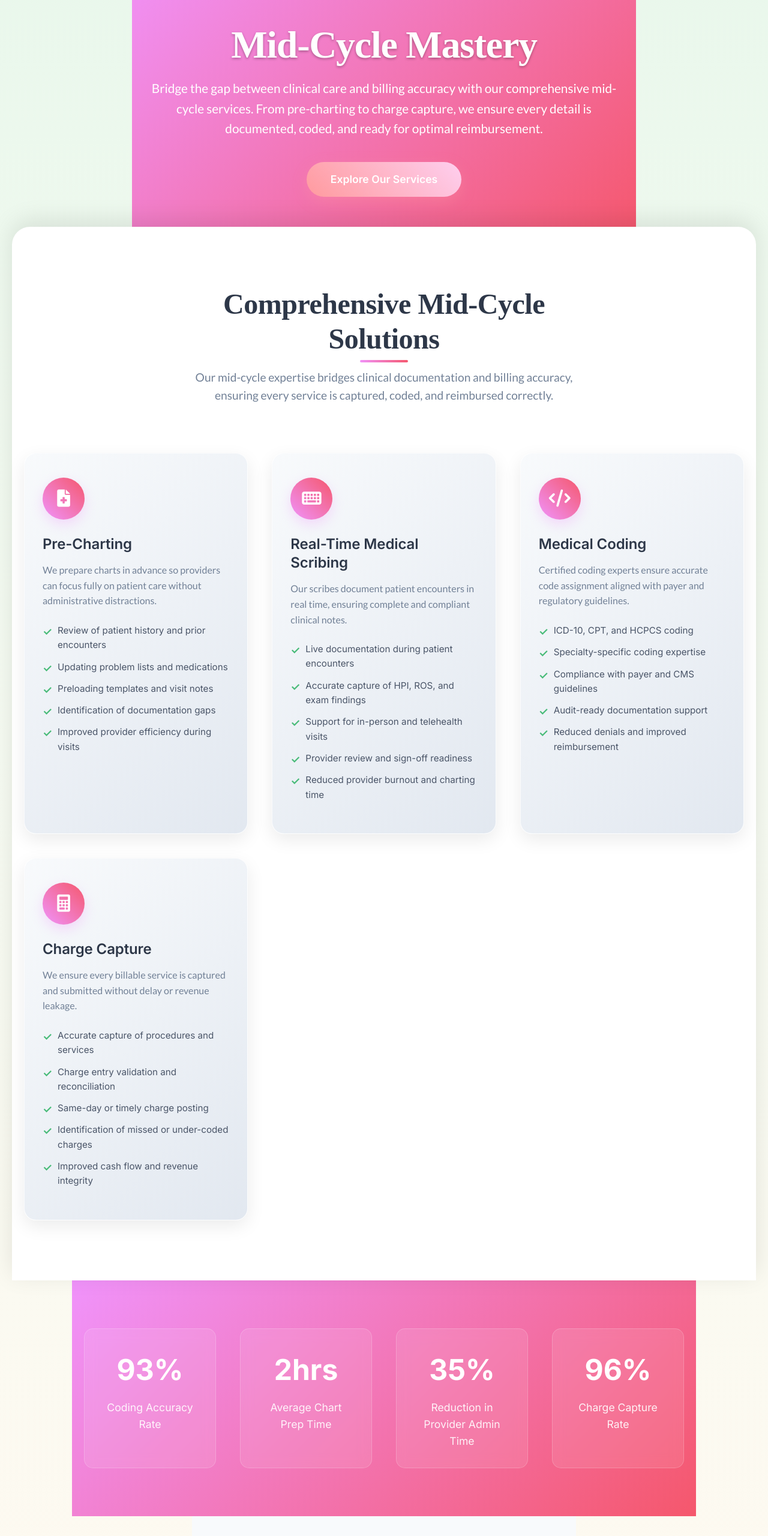
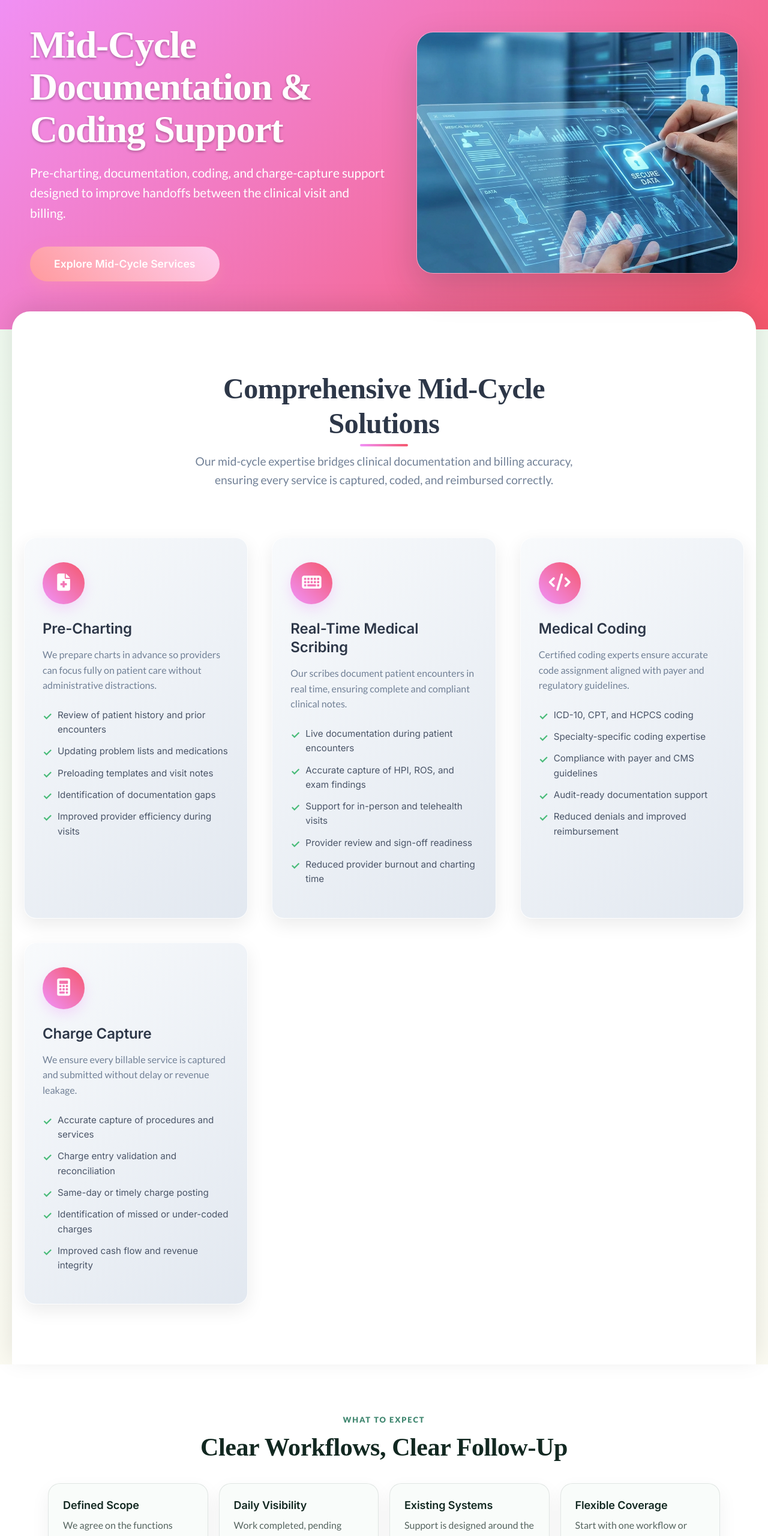
Before and after one commit to bhatt8427/thebillingtree04.github.io, a plain HTML site: page midcycle.html in a window 1280 px wide. Shown: the part 180-2740 px from the top of the page at 60% size. Drawn offline with nearby package versions, Linux system fonts and the light colour scheme.

Commit message:
Standardize midcycle service page

```diff
--- a/midcycle.html
+++ b/midcycle.html
@@ -6,6 +6,14 @@
     <title>Mid-Cycle Services | The Billing Tree</title>
     <meta name="viewport" content="width=device-width, initial-scale=1.0">
           <meta name="description" content="Mid-cycle RCM support from The Billing Tree, including documentation workflows, pre-charting, coding, charge capture, and related administrative support.">
+
+    <meta property="og:title" content="Mid-Cycle Documentation & Coding Support | The Billing Tree">
+    <meta property="og:description" content="Pre-charting, documentation, coding, and charge-capture support designed to improve handoffs between the clinical visit and billing.">
+    <meta property="og:type" content="website">
+    <meta property="og:image" content="https://www.thebilling-tree.com/public/coding-service.png">
+    <meta property="og:url" content="https://www.thebilling-tree.com/midcycle.html">
+    <meta name="twitter:card" content="summary_large_image">
+    <link rel="canonical" href="https://www.thebilling-tree.com/midcycle.html">
 <link rel="stylesheet" href="https://fonts.googleapis.com/css2?family=Inter:wght@300;400;500;600;700&display=swap">
     <link rel="stylesheet" href="https://fonts.googleapis.com/css2?family=Dancing+Script&display=swap">
 
@@ -147,12 +155,10 @@
         .hero-content {
             position: relative;
             z-index: 2;
-            max-width: 800px;
-            margin: 0 auto;
         }
 
         .hero h1 {
-            font-size: 4rem;
+            font-size: clamp(2.8rem, 5vw, 4rem);
             font-weight: 700;
             margin-bottom: 20px;
             text-shadow: 0 2px 4px rgba(0, 0, 0, 0.3);
@@ -753,14 +759,15 @@
 
         <!-- Hero Section -->
         <section class="hero">
-            <div class="hero-content">
-                <h1>Mid-Cycle Mastery</h1>
-                <p>
-                    Bridge the gap between clinical care and billing accuracy with our comprehensive
-                    mid-cycle services. From pre-charting to charge capture, we ensure every detail
-                    is documented, coded, and ready for optimal reimbursement.
-                </p>
-                <a href="#services" class="hero-cta">Explore Our Services</a>
+            <div class="service-hero-inner">
+                <div class="hero-content">
+                    <h1>Mid-Cycle Documentation & Coding Support</h1>
+                    <p>Pre-charting, documentation, coding, and charge-capture support designed to improve handoffs between the clinical visit and billing.</p>
+                    <a href="#services" class="hero-cta">Explore Mid-Cycle Services</a>
+                </div>
+                <div class="service-hero-visual">
+                    <img src="public/coding-service.png" alt="Medical coding and documentation workflow support" loading="eager" decoding="async">
+                </div>
             </div>
         </section>
 
@@ -854,23 +861,15 @@
         </section>
 
         <!-- Stats Section -->
-        <section class="stats-section">
-            <div class="stats-grid">
-                <div class="stat-item">
-                    <span class="stat-number count-up" data-target="93" data-suffix="%">0%</span>
-                    <span class="stat-label">Coding Accuracy Rate</span>
-                </div>
-                <div class="stat-item">
-                    <span class="stat-number">2hrs</span>
-                    <span class="stat-label">Average Chart Prep Time</span>
-                </div>
-                <div class="stat-item">
-                    <span class="stat-number count-up" data-target="35" data-suffix="%">0%</span>
-                    <span class="stat-label">Reduction in Provider Admin Time</span>
-                </div>
-                <div class="stat-item">
-                    <span class="stat-number count-up" data-target="96" data-suffix="%">0%</span>
-                    <span class="stat-label">Charge Capture Rate</span>
+        <section class="expect-section" aria-labelledby="midcycle-expect-title">
+            <div class="expect-inner">
+                <p class="expect-kicker">WHAT TO EXPECT</p>
+                <h2 id="midcycle-expect-title">Clear Workflows, Clear Follow-Up</h2>
+                <div class="expect-grid">
+                    <article class="expect-card"><h3>Defined Scope</h3><p>We agree on the functions your practice wants support with before work begins.</p></article>
+                    <article class="expect-card"><h3>Daily Visibility</h3><p>Work completed, pending items, and practice dependencies can be reported clearly.</p></article>
+                    <article class="expect-card"><h3>Existing Systems</h3><p>Support is designed around the EHR, billing tools, and payer processes you already use.</p></article>
+                    <article class="expect-card"><h3>Flexible Coverage</h3><p>Start with one workflow or combine front-end, mid-cycle, and back-end support as needed.</p></article>
                 </div>
             </div>
         </section>
@@ -878,13 +877,10 @@
         <!-- CTA Section -->
         <section class="cta-section">
             <div class="cta-content">
-                <h2>Ready to Streamline Your Mid-Cycle Process?</h2>
-                <p>
-                    Join leading healthcare providers who trust The Billing Tree
-                    for their mid-cycle billing and documentation needs.
-                </p>
+                <h2>Want to See Where Support Could Fit?</h2>
+                <p>Start with a short workflow review. We’ll look at where your team is spending time and which functions may be practical to outsource.</p>
                 <div class="cta-buttons">
-                    <button onclick="openModal()" class="cta-btn cta-btn-primary">Get Started Today</button>
+                    <button onclick="openModal()" class="cta-btn cta-btn-primary">Request a Workflow Review</button>
                 </div>
             </div>
         </section>
```
